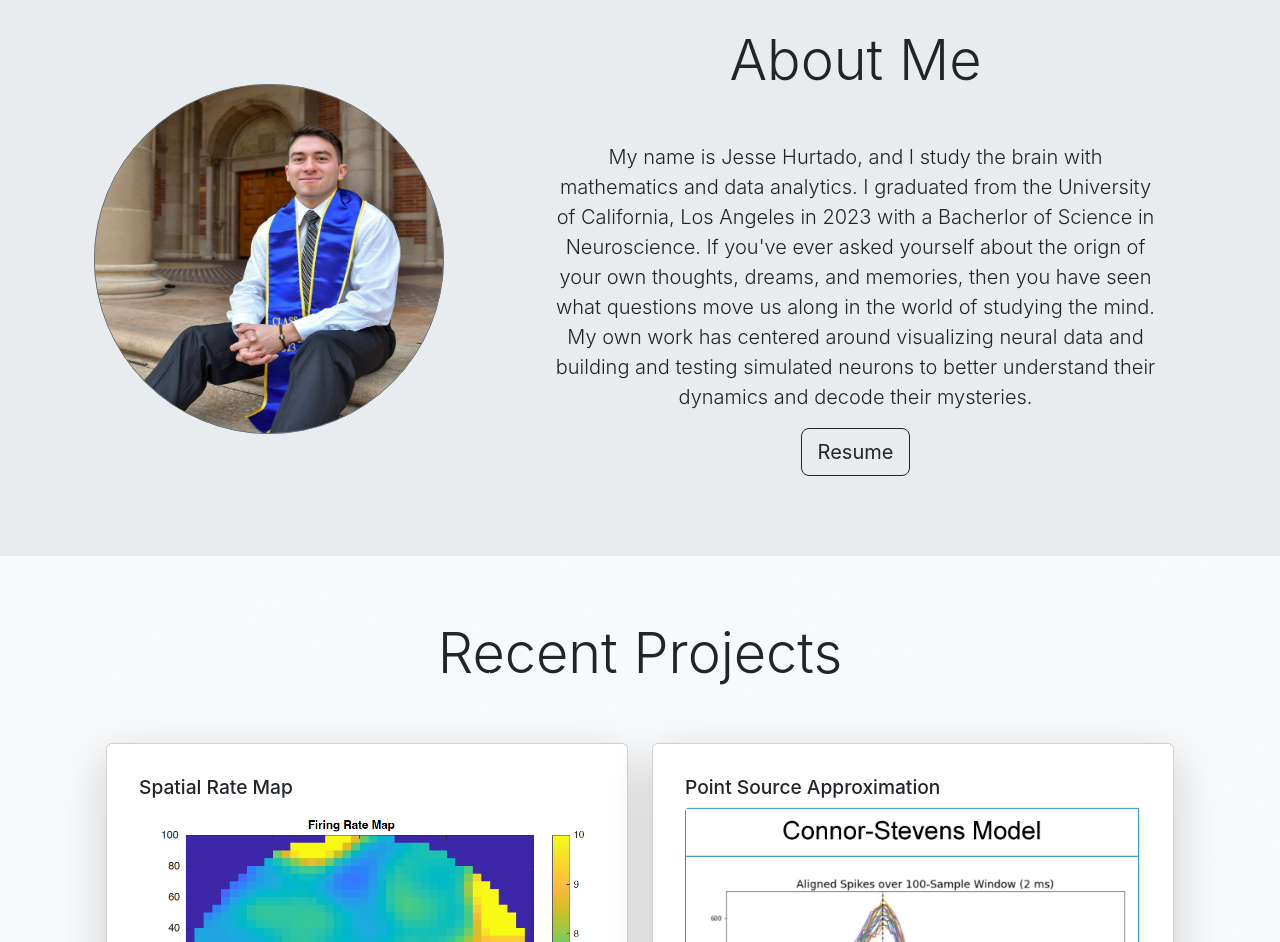
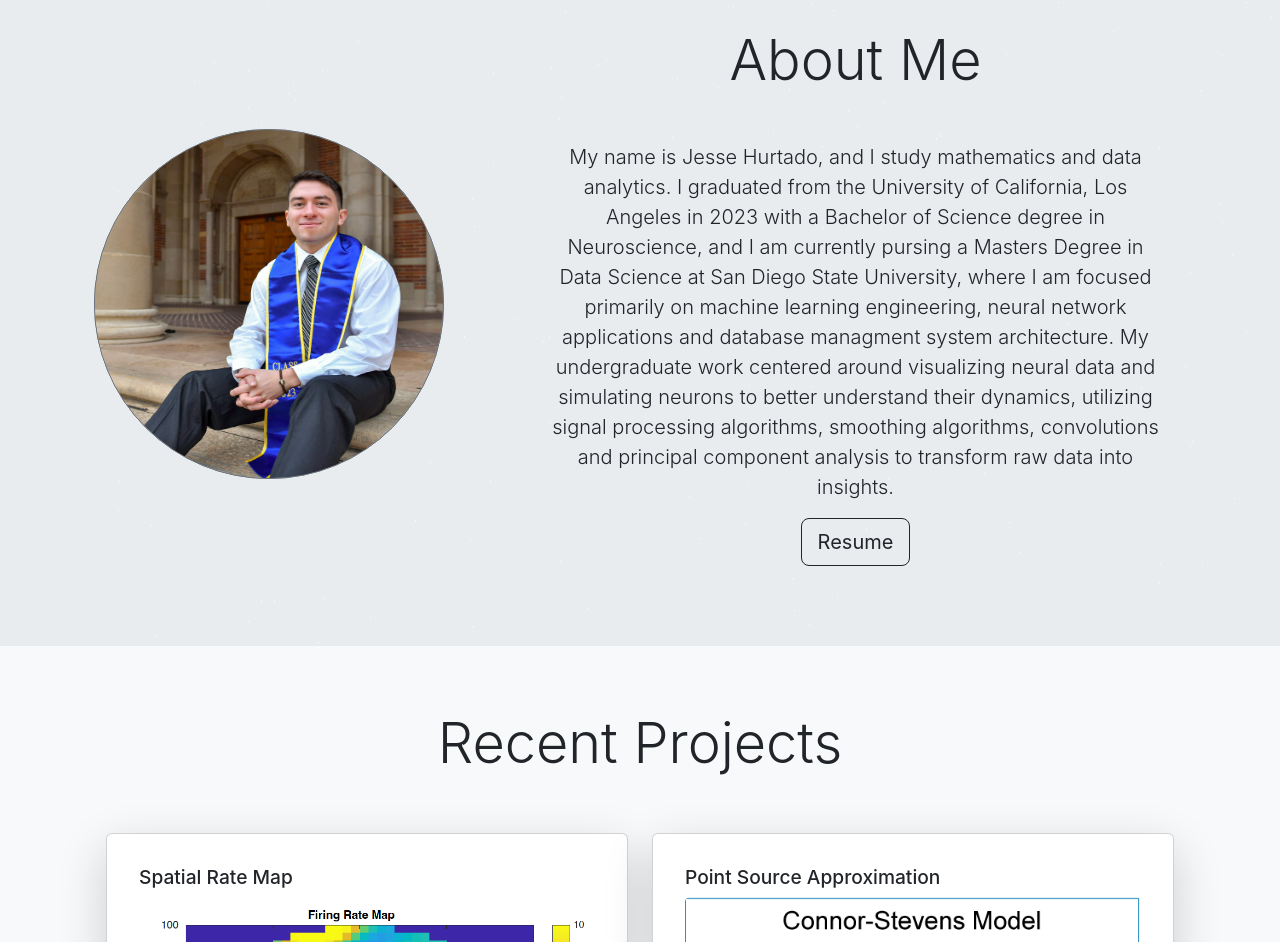
Before and after one commit to jhurtado19/PortfolioWebsite, a React (Create React App) app: page / in a window 1280 px wide. Shown: the part 837-1779 px from the top of the page. Built offline with nearby package versions, Linux system fonts and the light colour scheme.

Commit message:
Update AboutMe.jsx

```diff
--- a/src/components/home/AboutMe.jsx
+++ b/src/components/home/AboutMe.jsx
@@ -33,7 +33,7 @@ const AboutMe = ({ heading, message, link, imgSize, resume }) => {
         </div>
         <div className={`col-lg-${showPic ? "7" : "12"}`}>
           <h2 className="display-4 mb-5 text-center">{heading}</h2>
-          <p className="lead text-center">  My name is Jesse Hurtado, and I study the brain with mathematics and data analytics. I graduated from the University of California, Los Angeles in 2023 with a Bacherlor of Science in Neuroscience. If you've ever asked yourself about the orign of your own thoughts, dreams, and memories, then you have seen what questions move us along in the world of studying the mind. My own work has centered around visualizing neural data and building and testing simulated neurons to better understand their dynamics and decode their mysteries.</p>
+          <p className="lead text-center">  My name is Jesse Hurtado, and I study mathematics and data analytics. I graduated from the University of California, Los Angeles in 2023 with a Bachelor of Science degree in Neuroscience, and I am currently pursing a Masters Degree in Data Science at San Diego State University, where I am focused primarily on machine learning engineering, neural network applications and database managment system architecture. My undergraduate work centered around visualizing neural data and simulating neurons to better understand their dynamics, utilizing signal processing algorithms, smoothing algorithms, convolutions and principal component analysis to transform raw data into insights.</p>
           {resume && (
             <p className="lead text-center">
               <a
```
